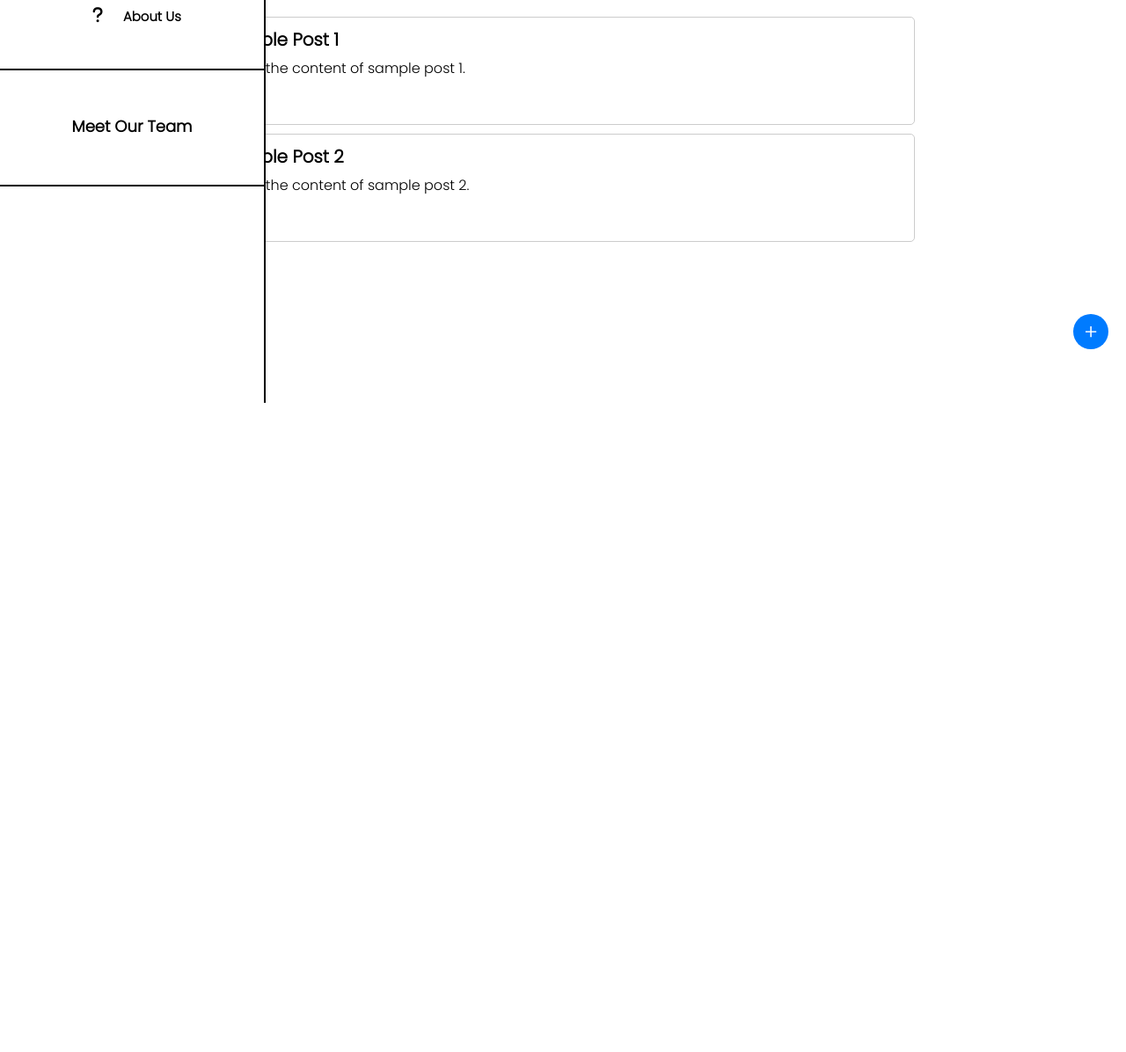
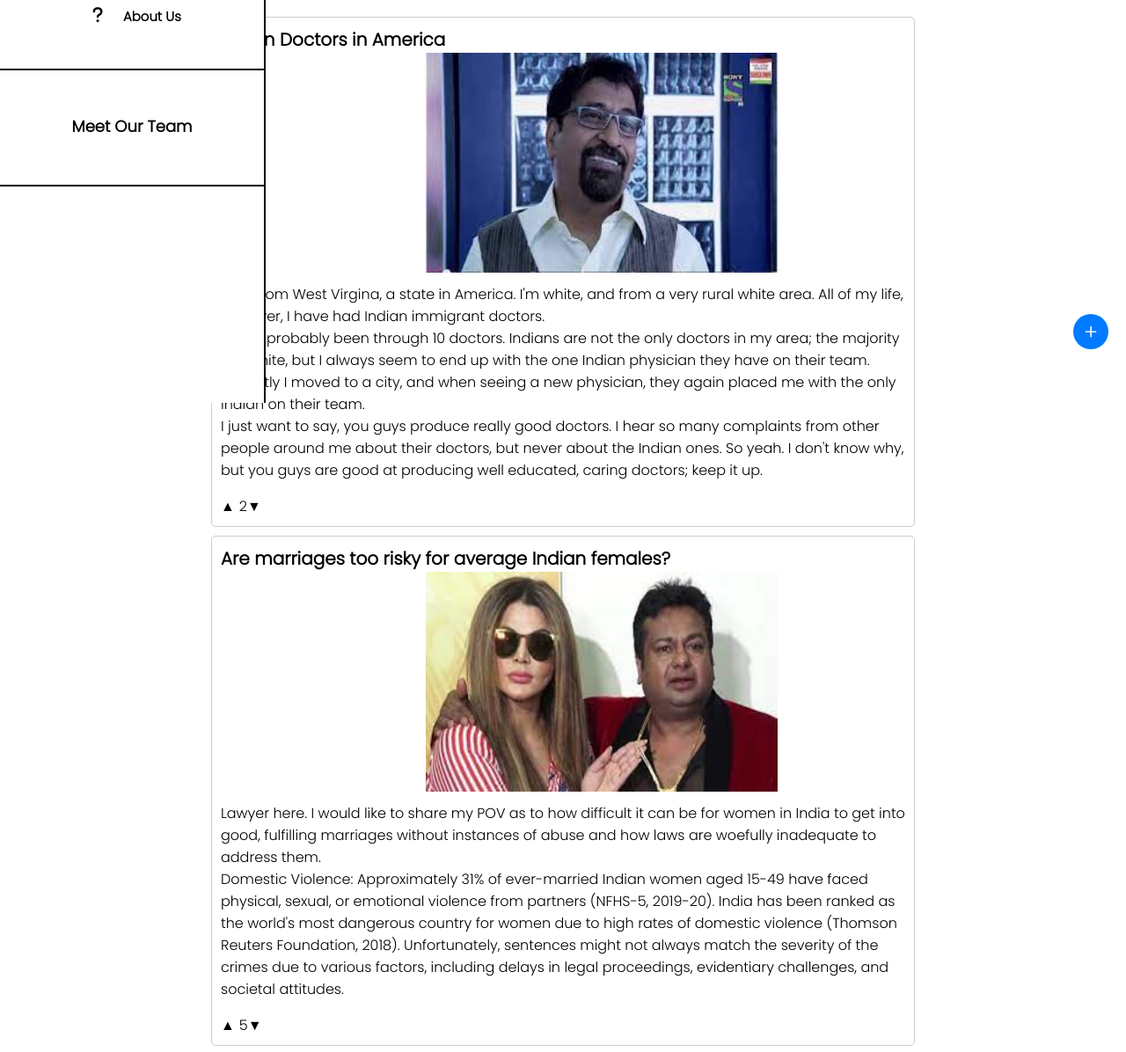
Before and after one commit to prafulnigam/Reddit-Clone, a plain HTML site: page home.html in a window 1280 px wide. Shown: the part 383-1579 px from the top of the page at 88% size. Before the commit the page ends 841 px from the top, so only its background shows below. Drawn offline with Linux system fonts and the light colour scheme.

Commit message:
new posts uploaded

```diff
--- a/home.html
+++ b/home.html
@@ -68,8 +68,15 @@
         <div class="posts" id="posts">
             <!-- Default Posts -->
             <div class="post">
-                <h3 class="post-title">Sample Post 1</h3>
-                <p class="post-content">This is the content of sample post 1.</p>
+                <h3 class="post-title">Indian Doctors in America</h3>
+                <img src="assets/salunkhe.jpeg" style="margin-left: 30%; height: 250px; width: 400px;">
+                <p class="post-content">I am from West Virgina, a state in America. I'm white, and from a very rural white area. All of my life, however, I have had Indian immigrant doctors.<br>
+
+                    I have probably been through 10 doctors. Indians are not the only doctors in my area; the majority are white, but I always seem to end up with the one Indian physician they have on their team. Recently I moved to a city, and when seeing a new physician, they again placed me with the only Indian on their team.<br>
+
+                    I just want to say, you guys produce really good doctors. I hear so many complaints from other people around me about their doctors, but never about the Indian ones.
+
+                    So yeah. I don't know why, but you guys are good at producing well educated, caring doctors; keep it up.</p>
                 <div class="votes">
                     <span class="upvote">▲</span>
                     <span class="vote-count">2</span>
@@ -77,8 +84,40 @@
                 </div>
             </div>
             <div class="post">
-                <h3 class="post-title">Sample Post 2</h3>
-                <p class="post-content">This is the content of sample post 2.</p>
+                <h3 class="post-title">Are marriages too risky for average Indian females?</h3>
+                <img src="assets/rakhi.jpeg" style="margin-left: 30%; height: 250px; width: 400px;">
+                <p class="post-content">Lawyer here. I would like to share my POV as to how difficult it can be for women in India to get into good, fulfilling marriages without instances of abuse and how laws are woefully inadequate to address them.
+                    <br>
+
+                    Domestic Violence: Approximately 31% of ever-married Indian women aged 15-49 have faced physical, sexual, or emotional violence from partners (NFHS-5, 2019-20). India has been ranked as the world's most dangerous country for women due to high rates of domestic violence (Thomson Reuters Foundation, 2018). Unfortunately, sentences might not always match the severity of the crimes due to various factors, including delays in legal proceedings, evidentiary challenges, and societal attitudes. </p>
+                <div class="votes">
+                    <span class="upvote">▲</span>
+                    <span class="vote-count">5</span>
+                    <span class="downvote">▼</span>
+                </div>
+            </div>
+            <div class="post">
+                <h3 class="post-title">People from a non tech background earning 30+ lpa mid career who didn't do an MBA, what do you do?</h3>
+                <img src="assets/puneet.jpeg" style="margin-left: 30%; height: 250px; width: 400px;">
+                <p class="post-content">Fresh grad here. Confused about the prospects of an MBA because my undergrad was in the same field. Didn't learn anything substantial even after being in a good-ish clg.
+
+                    <br>Want to be financially independent before 30.Maybe even aim for Fire.
+
+                    <br>But most journeys I see are people from an eng tech bg or ppl who have done an MBA.
+
+                    <br>Would like to hear perspectives of people who have done a non tech degree (ug) and are doing well for themselves.
+
+                    <br>Edit: being financially independent doesn't mean I want to retire at 30. Everyone has their own journeys, I'm trying to carve mine. Thanks!</p>
+                <div class="votes">
+                    <span class="upvote">▲</span>
+                    <span class="vote-count">5</span>
+                    <span class="downvote">▼</span>
+                </div>
+            </div>
+            <div class="post">
+                <h3 class="post-title">I don't know why my girlfriend is distancing herself from me and the relationship. What can I do?</h3>
+                <img src="assets/xavier.jpeg" style="margin-left: 30%; height: 250px; width: 300px;">
+                <p class="post-content">Late replies, reject calls, remove Instagram stories of us from her feed's highlight. These are a few examples of why I feel like my girlfriend is becoming distanced. I've tried to talk with her about this and what has been bothering me, but nothing changed. And she'd give the same reasons like her family is busy or she's changing. I feel like I'm losing self-respect staying but I think I might be too sensitive.</p>
                 <div class="votes">
                     <span class="upvote">▲</span>
                     <span class="vote-count">5</span>
```
